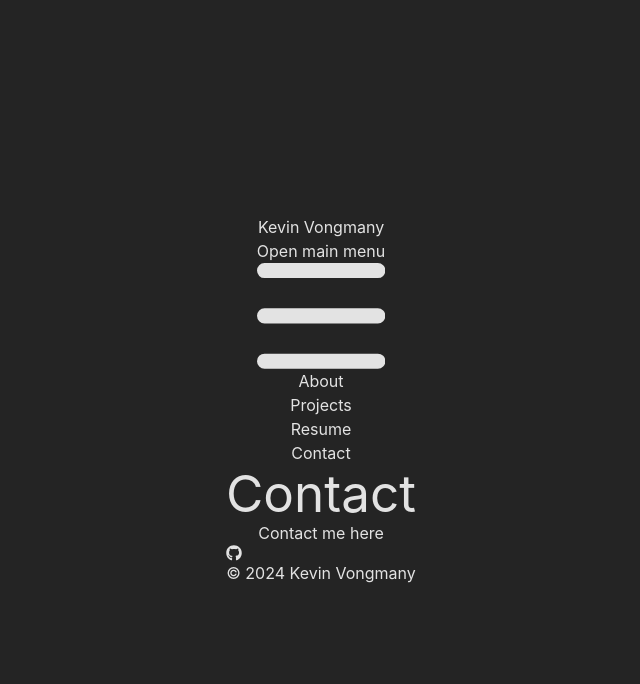
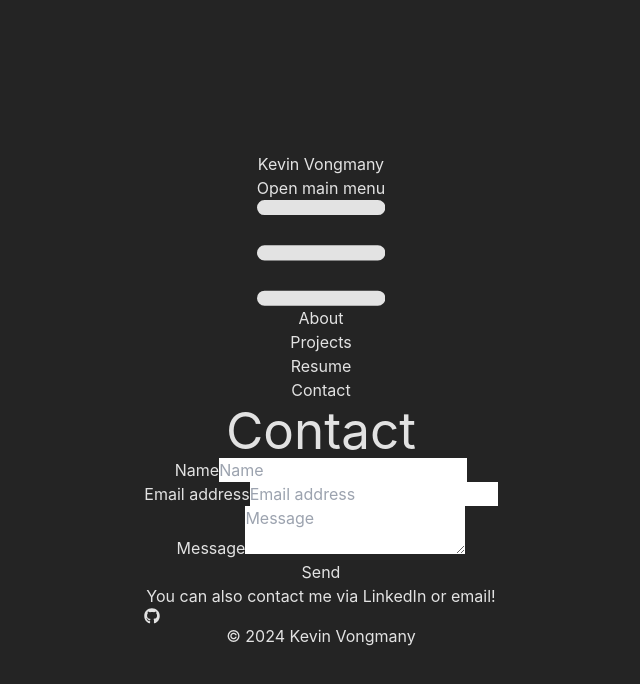
Before and after one commit to kevinvongmany/portfolio, a React (Vite) app: page /contact in a window 1280 px wide. Shown: the top 684 px of the page, without its empty margins (319-959 px from the left). Built offline with nearby package versions, Linux system fonts and the light colour scheme.

Commit message:
Included a contact form and a way to contact myself in contact component

```diff
--- a/src/components/Contact.jsx
+++ b/src/components/Contact.jsx
@@ -4,7 +4,30 @@ export default function Contact() {
     return (
       <Animated>
         <h1>Contact</h1>
-        <p>Contact me here</p>
+        <form className="mt-8 space-y-6">
+          <div className="rounded-md shadow-sm -space-y-px">
+            <div>
+              <label htmlFor="name" className="sr-only">Name</label>
+              <input id="name" name="name" type="text" required className="appearance-none rounded-none relative block w-full px-3 py-2 border border-gray-300 placeholder-gray-500 text-gray-900 dark:text-gray-200 rounded-t-md focus:outline-none focus:ring-indigo-500 focus:border-indigo-500 focus:z-10 sm:text-sm" placeholder="Name" />
+            </div>
+            <div>
+              <label htmlFor="email" className="sr-only">Email address</label>
+              <input id="email" name="email" type="email" required className="appearance-none rounded-none relative block w-full px-3 py-2 border border-gray-300 placeholder-gray-500 text-gray-900 dark:text-gray-200 focus:outline-none focus:ring-indigo-500 focus:border-indigo-500 focus:z-10 sm:text-sm" placeholder="Email address" />
+            </div>
+            <div>
+              <label htmlFor="message" className="sr-only">Message</label>
+              <textarea id="message" name="message" required className="appearance-none rounded-none relative block w-full px-3 py-2 border border-gray-300 placeholder-gray-500 text-gray-900 dark:text-gray-200 rounded-b-md focus:outline-none focus:ring-indigo-500 focus:border-indigo-500 focus:z-10 sm:text-sm" placeholder="Message" />
+            </div>
+          </div>
+          <div>
+            <button type="submit" className="group relative w-full flex justify-center py-2 px-4 border border-transparent text-sm font-medium rounded-md text-white bg-indigo-600 hover:bg-indigo-700 dark:text-gray-200 focus:outline-none focus:ring-2 focus:ring-offset-2 focus:ring-indigo-500">
+              Send
+            </button>
+          </div>
+        </form>
+        <p className="mt-4 text-gray-400">You can also contact me via <a href='https://www.linkedin.com/in/kevin-vongmany' target='_blank' className='text-blue-600'>LinkedIn</a> or <a href='mailto:kevin.vongmany@gmail.com' className='text-blue-600'>email</a>!</p>
+
+
       </Animated>
     )
   }
```
